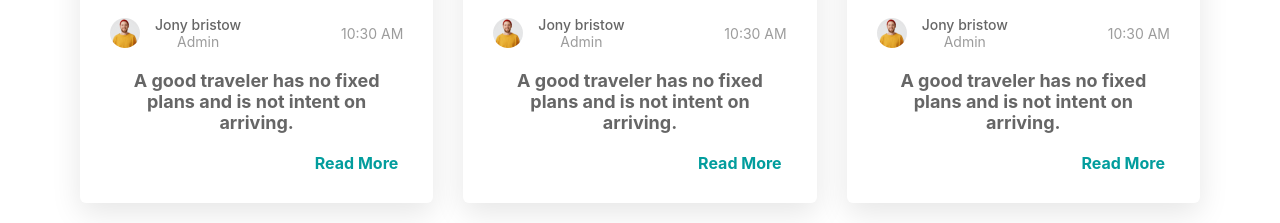
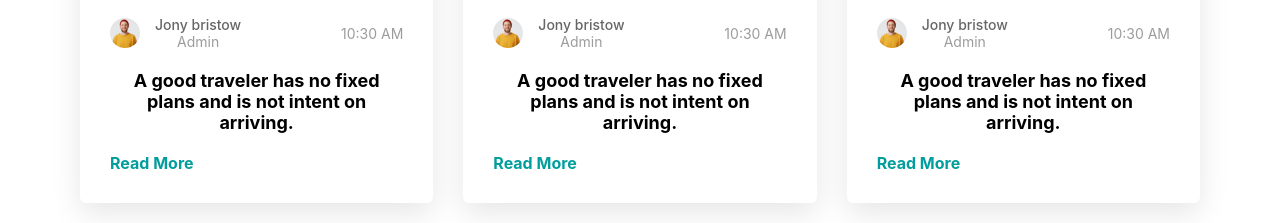
Before and after one commit to kvbendalam/ctt-react, a React (Create React App) app: page / in a window 1280 px wide. Shown: the part 8412-8635 px from the top of the page. Built offline with nearby package versions, Linux system fonts and the light colour scheme; a web font is replaced by a local one.

Commit message:
build errors

```diff
--- a/src/Blog.js
+++ b/src/Blog.js
@@ -1,187 +1,158 @@
 import React from 'react';
-import popular1 from './assets/images/popular-1.jpg'
-import popular2 from './assets/images/popular-2.jpg'
-import popular3 from './assets/images/popular-3.jpg'
-import authorAvatar from './assets/images/author-avatar.png'
+import popular1 from './assets/images/popular-1.jpg';
+import popular2 from './assets/images/popular-2.jpg';
+import popular3 from './assets/images/popular-3.jpg';
+import authorAvatar from './assets/images/author-avatar.png';
 
 function Blog() {
   return (
     <section className="section blog">
       <div className="container">
-
         <p className="section-subtitle">From The Crazy traveller YouTube</p>
-
         <h2 className="h2 section-title">Latest Videos</h2>
-
         <ul className="blog-list">
-
           <li>
             <div className="blog-card">
-
               <figure className="card-banner">
-
-                <a href="#">
-                  <img src={popular1} width="740" height="518" loading="lazy"
-                    alt="A good traveler has no fixed plans and is not intent on arriving." className="img-cover" />
-                </a>
-
+                <button>
+                  <img
+                    src={popular1}
+                    width="740"
+                    height="518"
+                    loading="lazy"
+                    alt="A good traveler has no fixed plans and is not intent on arriving."
+                    className="img-cover"
+                  />
+                </button>
                 <span className="card-badge">
                   <ion-icon name="time-outline"></ion-icon>
-
                   <time datetime="12-04">04 Dec</time>
                 </span>
-
               </figure>
-
               <div className="card-content">
-
                 <div className="card-wrapper">
-
                   <div className="author-wrapper">
                     <figure className="author-avatar">
                       <img src={authorAvatar} width="30" height="30" alt="Jony bristow" />
                     </figure>
-
                     <div>
-                      <a href="#" className="author-name">Jony bristow</a>
-
+                      <a href="#" className="author-name">
+                        Jony bristow
+                      </a>
                       <p className="author-title">Admin</p>
                     </div>
                   </div>
-
-                  <time className="publish-time" datetime="10:30">10:30 AM</time>
-
+                  <time className="publish-time" datetime="10:30">
+                    10:30 AM
+                  </time>
                 </div>
-
                 <h3 className="card-title">
-                  <a href="#">
+                  <button>
                     A good traveler has no fixed plans and is not intent on arriving.
-                  </a>
+                  </button>
                 </h3>
-
-                <a href="#" className="btn-link">
+                <button className="btn-link">
                   <span>Read More</span>
-
                   <ion-icon name="arrow-forward-outline" aria-hidden="true"></ion-icon>
-                </a>
-
+                </button>
               </div>
-
             </div>
           </li>
-
           <li>
             <div className="blog-card">
-
               <figure className="card-banner">
-
-                <a href="#">
-                  <img src={popular2} width="740" height="518" loading="lazy"
-                    alt="A good traveler has no fixed plans and is not intent on arriving." className="img-cover" />
-                </a>
-
+                <button>
+                  <img
+                    src={popular2}
+                    width="740"
+                    height="518"
+                    loading="lazy"
+                    alt="A good traveler has no fixed plans and is not intent on arriving."
+                    className="img-cover"
+                  />
+                </button>
                 <span className="card-badge">
                   <ion-icon name="time-outline"></ion-icon>
-
                   <time datetime="12-04">04 Dec</time>
                 </span>
-
               </figure>
-
               <div className="card-content">
-
                 <div className="card-wrapper">
-
                   <div className="author-wrapper">
                     <figure className="author-avatar">
                       <img src={authorAvatar} width="30" height="30" alt="Jony bristow" />
                     </figure>
-
                     <div>
-                      <a href="#" className="author-name">Jony bristow</a>
-
+                      <a href="#" className="author-name">
+                        Jony bristow
+                      </a>
                       <p className="author-title">Admin</p>
                     </div>
                   </div>
-
-                  <time className="publish-time" datetime="10:30">10:30 AM</time>
-
+                  <time className="publish-time" datetime="10:30">
+                    10:30 AM
+                  </time>
                 </div>
-
                 <h3 className="card-title">
-                  <a href="#">
+                  <button>
                     A good traveler has no fixed plans and is not intent on arriving.
-                  </a>
+                  </button>
                 </h3>
-
-                <a href="#" className="btn-link">
+                <button className="btn-link">
                   <span>Read More</span>
-
                   <ion-icon name="arrow-forward-outline" aria-hidden="true"></ion-icon>
-                </a>
-
+                </button>
               </div>
-
             </div>
           </li>
-
           <li>
             <div className="blog-card">
-
               <figure className="card-banner">
-
-                <a href="#">
-                  <img src={popular3} width="740" height="518" loading="lazy"
-                    alt="A good traveler has no fixed plans and is not intent on arriving." className="img-cover" />
-                </a>
-
+                <button>
+                  <img
+                    src={popular3}
+                    width="740"
+                    height="518"
+                    loading="lazy"
+                    alt="A good traveler has no fixed plans and is not intent on arriving."
+                    className="img-cover"
+                  />
+                </button>
                 <span className="card-badge">
                   <ion-icon name="time-outline"></ion-icon>
-
                   <time datetime="12-04">04 Dec</time>
                 </span>
-
               </figure>
-
               <div className="card-content">
-
                 <div className="card-wrapper">
-
                   <div className="author-wrapper">
                     <figure className="author-avatar">
                       <img src={authorAvatar} width="30" height="30" alt="Jony bristow" />
                     </figure>
-
                     <div>
-                      <a href="#" className="author-name">Jony bristow</a>
-
+                      <a href="#" className="author-name">
+                        Jony bristow
+                      </a>
                       <p className="author-title">Admin</p>
                     </div>
                   </div>
-
-                  <time className="publish-time" datetime="10:30">10:30 AM</time>
-
+                  <time className="publish-time" datetime="10:30">
+                    10:30 AM
+                  </time>
                 </div>
-
                 <h3 className="card-title">
-                  <a href="#">
+                  <button>
                     A good traveler has no fixed plans and is not intent on arriving.
-                  </a>
+                  </button>
                 </h3>
-
-                <a href="#" className="btn-link">
+                <button className="btn-link">
                   <span>Read More</span>
-
                   <ion-icon name="arrow-forward-outline" aria-hidden="true"></ion-icon>
-                </a>
-
+                </button>
               </div>
-
             </div>
           </li>
-
         </ul>
-
       </div>
     </section>
   );
--- a/src/Footer.js
+++ b/src/Footer.js
@@ -1,5 +1,5 @@
 import React from 'react';
-import './Style.css'
+import './Style.css';
 
 
 function Footer() {
@@ -18,13 +18,13 @@ function Footer() {
             <ul className="social-list">
 
               <li>
-                <a href="https://www.instagram.com/crazy_traveller_11/" target="_blank" className="social-link">
+                <a href="https://www.instagram.com/crazy_traveller_11/" target="_blank" rel="noopener noreferrer" className="social-link">
                   <ion-icon name="logo-instagram"></ion-icon>
                 </a>
               </li>
 
               <li>
-                <a href="https://www.youtube.com/@CrazyTraveller_11" target="_blank" className="social-link">
+                <a href="https://www.youtube.com/@CrazyTraveller_11" target="_blank" rel="noopener noreferrer" className="social-link">
                   <ion-icon name="logo-youtube"></ion-icon>
                 </a>
               </li>
--- a/src/Hero.js
+++ b/src/Hero.js
@@ -29,7 +29,9 @@ function Hero() {
             </p>
 
             <div className="btn-group" style={{textAlign: "left"}}>
-              <a href="#" className="btn btn-primary">Contact Us</a>
+              <a href="#" className="btn btn-primary" style={{textDecoration: "none"}}>
+                Contact Us
+              </a>
             </div>
 
           </div>
```
Also changed, not shown: src/Header.js (+17 -16 lines).
